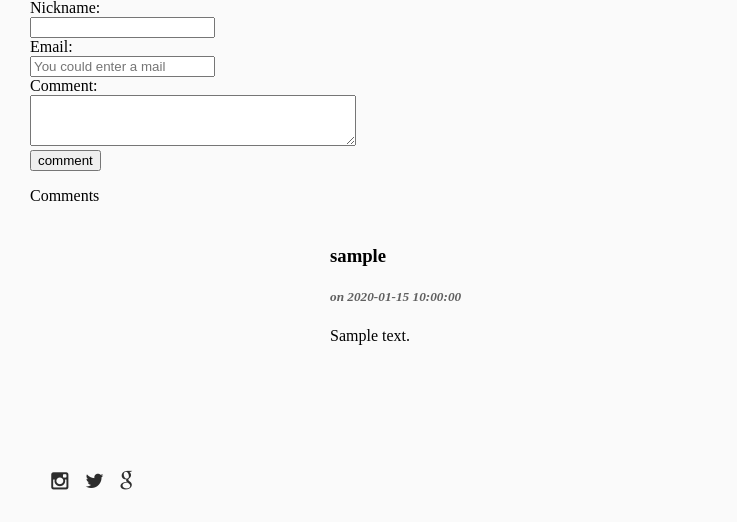
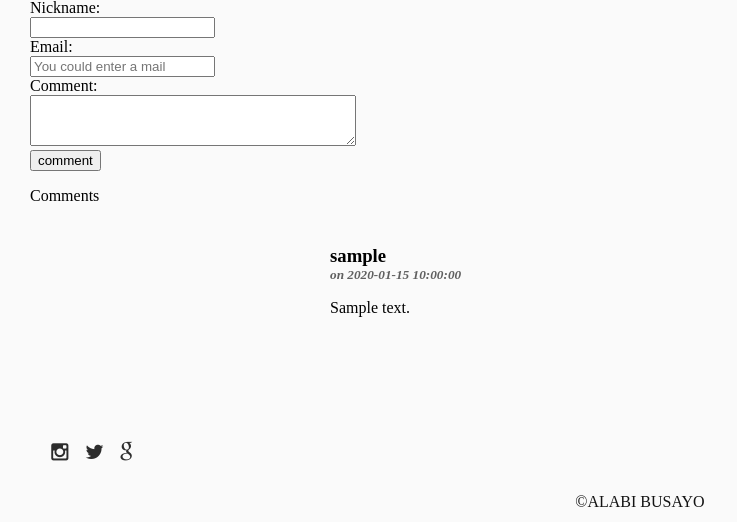
Before and after one commit to busayojee/mini, a Flask app: template templates/commentmain.html in a window 1280 px wide. Shown: the part 362-884 px from the top of the page, without its empty margins (0-737 px from the left). Run offline with Flask 2, Linux system fonts and the light colour scheme; the template is opened without the code that fills it: values that come from a table or form of the project are taken from there, others are empty; tables that the repository leaves empty hold one stand-in row (values such as "Sample post"); some libraries are stand-ins or nearby versions.

Commit message:
updated commentmain.html

```diff
--- a/templates/commentmain.html
+++ b/templates/commentmain.html
@@ -67,12 +67,12 @@
 
                 <p>
                   {% if comment.nickname %}
-                  <h3><b>{{comment.nickname}}</b></h3>
+                  <h3 style="margin: 0;" ><b>{{comment.nickname}}</b></h3>
                     {% else %}
-                    <h3><b>Anonymous</b></h3>
+                    <h3 style="margin: 0;" ><b>Anonymous</b></h3>
                     {% endif %}
 
-                    <h5 class="h5"><i>on {{comment.time}}</i></h5>
+                    <h5 style="margin: 0;" class="h5"><i>on {{comment.time}}</i></h5>
                     <p>
                        {{comment.comment}}
                     </p>
```
